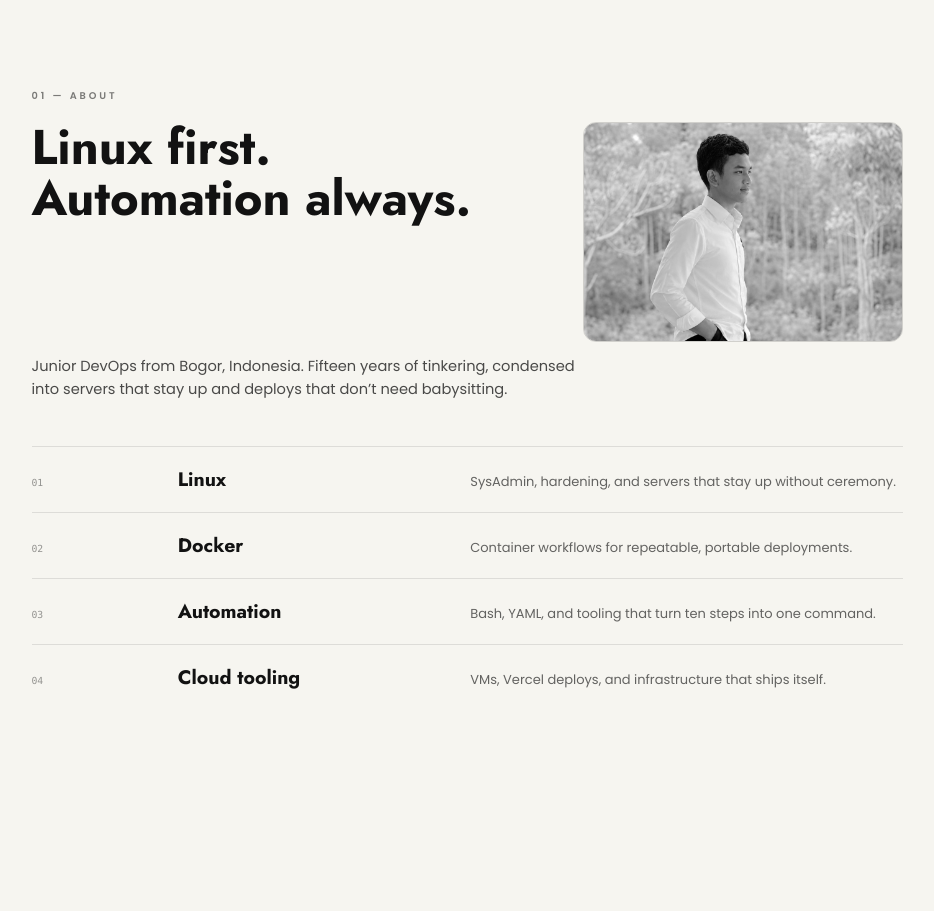
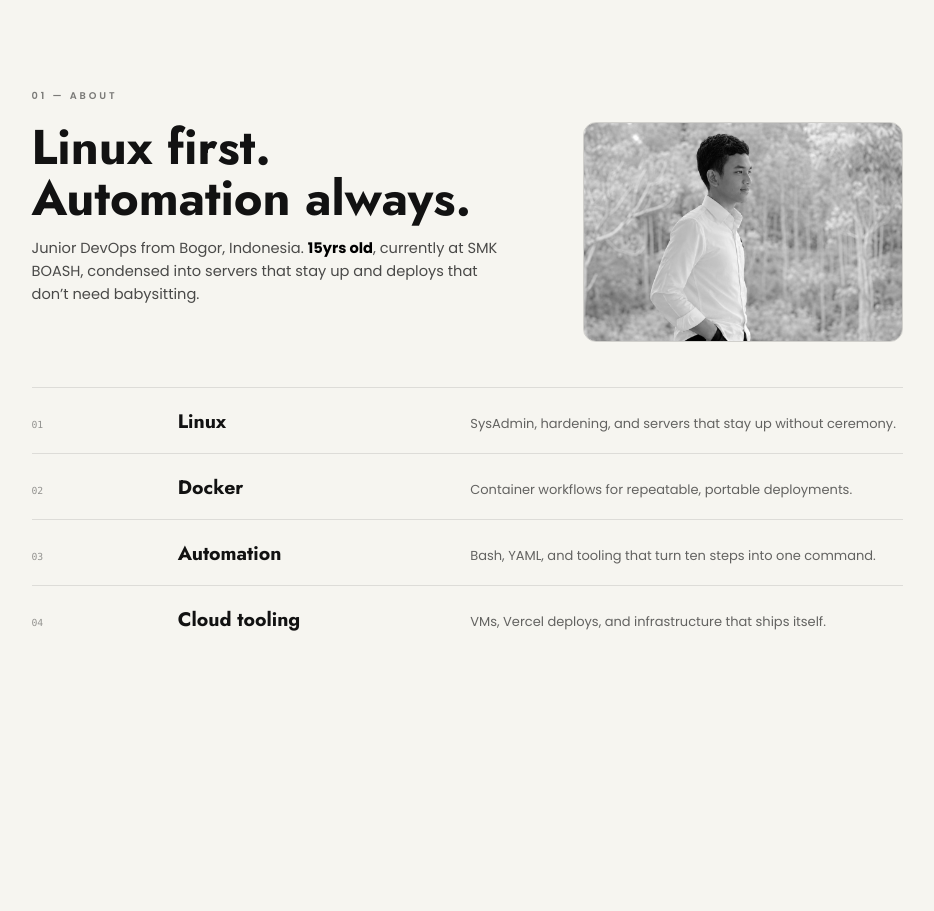
Before and after one commit to SakamotoMrX/Portofolio-Andra, a Next.js app: page / in a window 1280 px wide. Shown: the part 860-1771 px from the top of the page, without its empty margins (173-1107 px from the left). Built offline with nearby package versions, Linux system fonts and the light colour scheme; no server answers.

Commit message:
style: About section — updated text and layout

```diff
--- a/app/(root)/page.jsx
+++ b/app/(root)/page.jsx
@@ -100,14 +100,23 @@ export default function Page() {
 						<SectionLabel>01 — About</SectionLabel>
 					</Reveal>
 					<div className="mt-6">
-						<div className="grid grid-cols-1 items-start gap-10 md:grid-cols-[auto_1fr]">
+						<div className="grid grid-cols-1 items-start gap-10 md:grid-cols-[1fr_auto]">
+							<div>
 								<Reveal delay={0.1}>
 									<h2 className="text-4xl font-bold leading-[1.05] md:text-6xl">
 										Linux first.<br />Automation always.
 									</h2>
 								</Reveal>
+								<Reveal delay={0.2}>
+									<p className="mt-4 max-w-xl text-lg text-black/70">
+										Junior DevOps from Bogor, Indonesia.{" "}
+										<strong className="font-bold text-black">15yrs old</strong>,
+										currently at SMK BOASH, condensed into servers that stay up
+										and deploys that don&rsquo;t need babysitting.
+									</p>
+								</Reveal>
+							</div>
 							<Reveal delay={0.15}>
-								<div className="flex justify-start md:justify-end">
 								<Image
 									src="/image/hero.jpg"
 									alt="Andra"
@@ -115,16 +124,8 @@ export default function Page() {
 									height={420}
 									className="rounded-2xl border border-black/15 object-cover grayscale"
 								/>
-								</div>
 							</Reveal>
 						</div>
-						<Reveal delay={0.2}>
-							<p className="mt-4 max-w-2xl text-lg text-black/70">
-								Junior DevOps from Bogor, Indonesia. Fifteen years of tinkering,
-								condensed into servers that stay up and deploys that don&rsquo;t
-								need babysitting.
-							</p>
-						</Reveal>
 					</div>
 					<div className="mt-14">
 						{focusAreas.map((area, i) => (
```
Lines whose indentation alone changed are shown as unchanged.
